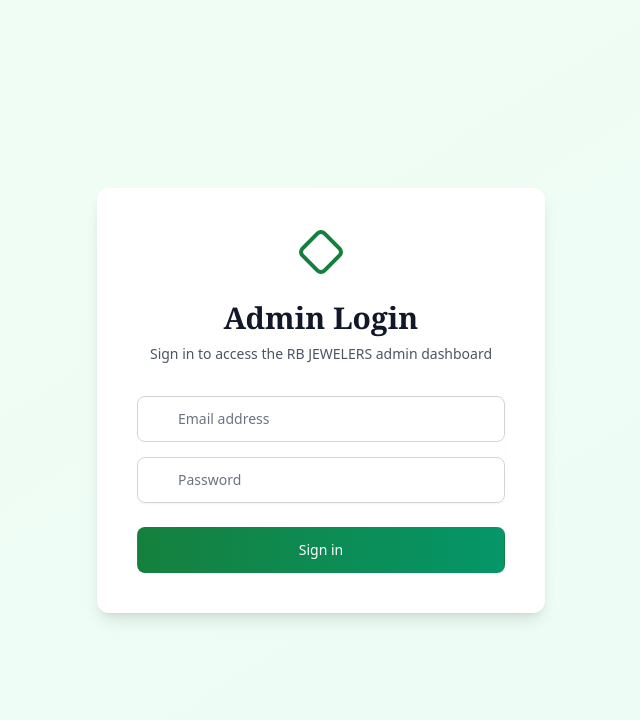
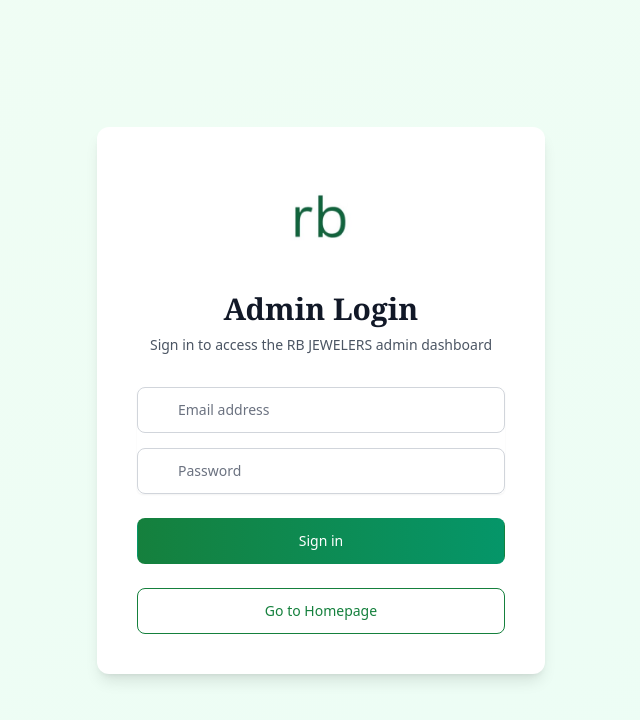
Before and after one commit to atharvsankpal7/jewellery-shop, a React (Vite) app: page /admin/login in a window 1280 px wide. Shown: the top 720 px of the page, without its empty margins (319-959 px from the left). Built offline with nearby package versions, Linux system fonts and the light colour scheme.

Commit message:
Replace Diamond icon with logo image in Footer, Navbar, Dashboard, and Login components; add "Go to Homepage" button in Login

```diff
--- a/src/components/Footer.tsx
+++ b/src/components/Footer.tsx
@@ -9,7 +9,11 @@ export default function Footer() {
         <div className="grid grid-cols-1 md:grid-cols-3 gap-12">
           <div>
             <div className="flex items-center space-x-3 mb-6">
-              <Diamond className="h-8 w-8 text-green-400" />
+              <img
+                src="../../assets/images/logo.jpg"
+                alt="RB Jewellers"
+                className="w-[60px] h-[60px] md:w-[80px] md:h-[80px] lg:w-[100px] lg:h-[100px] object-contain"
+              />
               <span className="text-2xl font-serif font-bold">RB JEWELERS</span>
             </div>
             <p className="text-gray-300 mb-6">
--- a/src/components/Navbar.tsx
+++ b/src/components/Navbar.tsx
@@ -31,8 +31,12 @@ export default function Navbar() {
       <div className="container mx-auto px-4">
         <nav className="flex items-center justify-between py-6">
           <Link to="/" className="flex items-center space-x-3">
-            <Diamond className="h-10 w-10 text-green-700" />
-            <span className="text-3xl font-serif font-bold bg-gradient-to-r from-green-700 to-emerald-600 bg-clip-text text-transparent">
+            <img
+              src="../../assets/images/logo.jpg"
+              alt="RB Jewellers"
+              className="w-[60px] h-[60px] md:w-[80px] md:h-[80px] lg:w-[100px] lg:h-[100px] object-contain"
+            />
+            <span className="text-xl md:text-2xl lg:text-3xl font-serif font-bold bg-gradient-to-r from-green-700 to-emerald-600 bg-clip-text text-transparent">
               RB JEWELERS
             </span>
           </Link>
--- a/src/pages/admin/Dashboard.tsx
+++ b/src/pages/admin/Dashboard.tsx
@@ -39,7 +39,11 @@ export default function Dashboard() {
       <div className="fixed inset-y-0 left-0 w-64 bg-white shadow-lg z-10">
         <div className="flex flex-col h-full">
           <div className="flex items-center justify-center p-6 border-b">
-            <Diamond className="h-8 w-8 text-green-700 mr-2" />
+            <img
+              src="../../assets/images/logo.jpg"
+              alt="RB Jewellers"
+              className="w-[60px] h-[60px] md:w-[80px] md:h-[80px] lg:w-[100px] lg:h-[100px] object-contain"
+            />
             <span className="text-2xl font-serif font-bold bg-gradient-to-r from-green-700 to-emerald-600 bg-clip-text text-transparent">
               RB JEWELERS
             </span>
--- a/src/pages/admin/Login.tsx
+++ b/src/pages/admin/Login.tsx
@@ -71,7 +71,11 @@ export default function Login() {
       <div className="max-w-md w-full space-y-8 bg-white p-10 rounded-xl shadow-lg">
         <div className="text-center">
           <div className="flex justify-center">
-            <Diamond className="h-12 w-12 text-green-700" />
+            <img
+              src="../../assets/images/logo.jpg"
+              alt="RB Jewellers"
+              className="w-[60px] h-[60px] md:w-[80px] md:h-[80px] lg:w-[100px] lg:h-[100px] object-contain"
+            />
           </div>
           <h2 className="mt-6 text-3xl font-serif font-bold text-gray-900">
             Admin Login
@@ -157,6 +161,16 @@ export default function Login() {
               {loading ? "Signing in..." : "Sign in"}
             </button>
           </div>
+
+          <div className="mt-4">
+            <button
+              type="button"
+              onClick={() => navigate("/")}
+              className="group relative w-full flex justify-center py-3 px-4 border border-green-700 text-sm font-medium rounded-lg text-green-700 hover:bg-green-50 focus:outline-none focus:ring-2 focus:ring-offset-2 focus:ring-green-500"
+            >
+              Go to Homepage
+            </button>
+          </div>
         </form>
       </div>
     </div>
```
Also changed, not shown: assets/images/logo.jpg (added).
